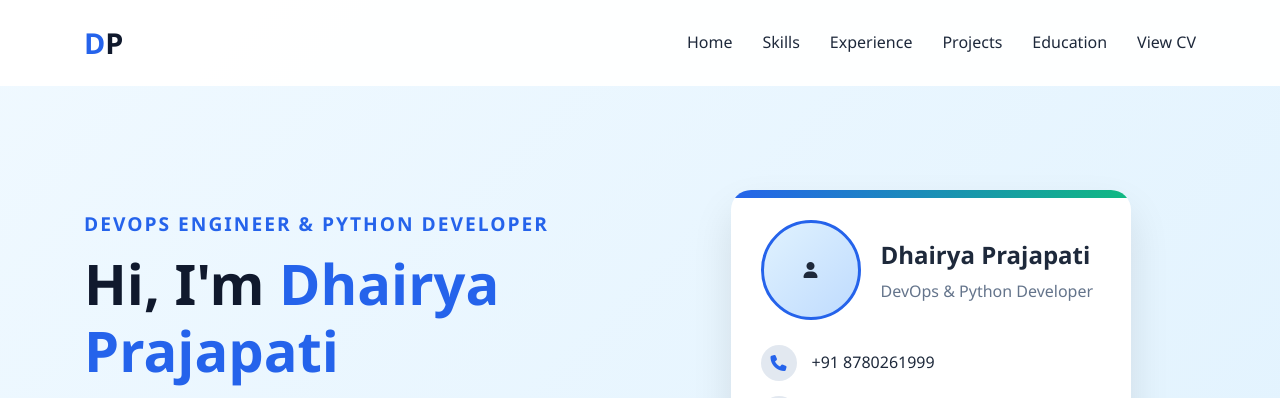
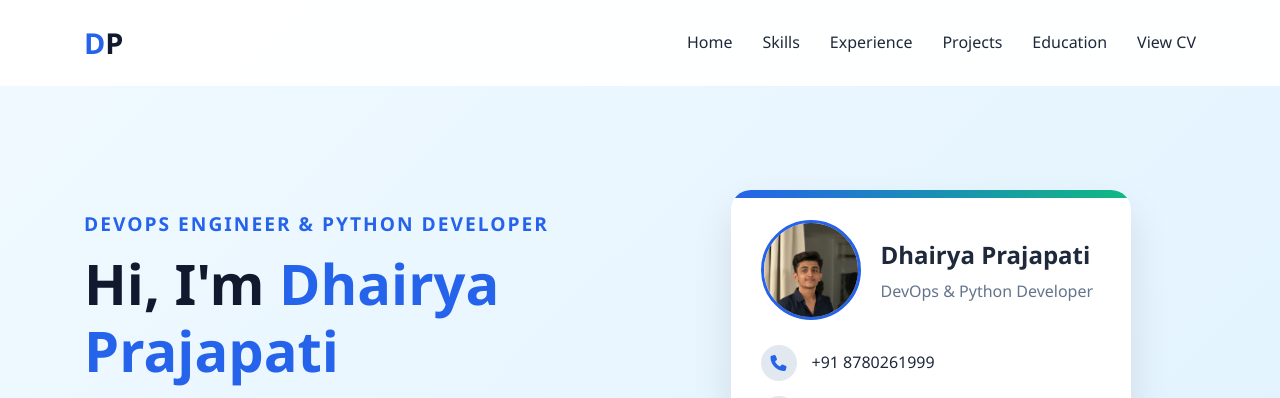
Before and after one commit to dhairyaaprajapati/Portfoliox, a plain HTML site: page index.html in a window 1280 px wide. Shown: the top 398 px of the page. Drawn offline with Linux system fonts and the light colour scheme.

Commit message:
update Profile

```diff
--- a/index.html
+++ b/index.html
@@ -806,8 +806,8 @@
                     <div class="profile-card">
                         <div class="profile-header">
                             <div class="profile-img">
-                                <i class="fas fa-user"></i>
-                                <!-- <img src="images/profile.jpg" alt="Profile Photo"> -->
+                                <!-- <i class="fas fa-user"></i> -->
+                                <img src="images/profile.jpg" alt="Profile Photo">
                             </div>
                             <div class="profile-info">
                                 <h3>Dhairya Prajapati</h3>
```
